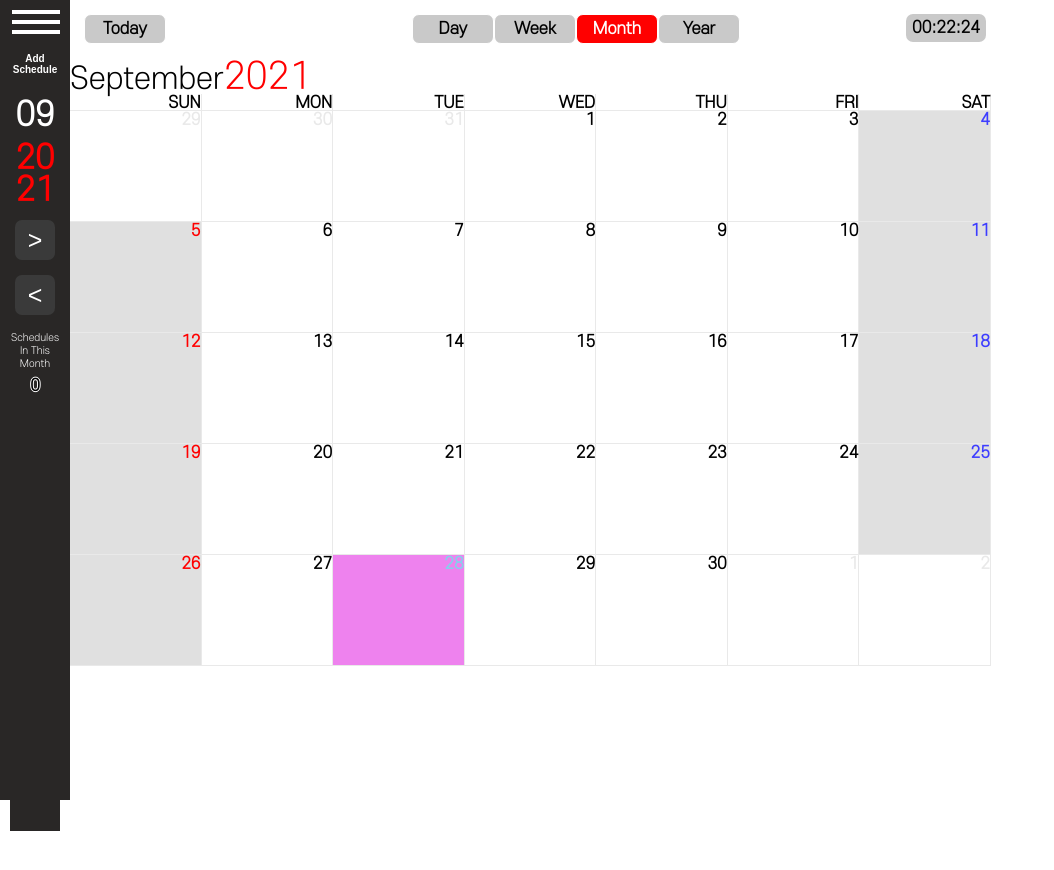
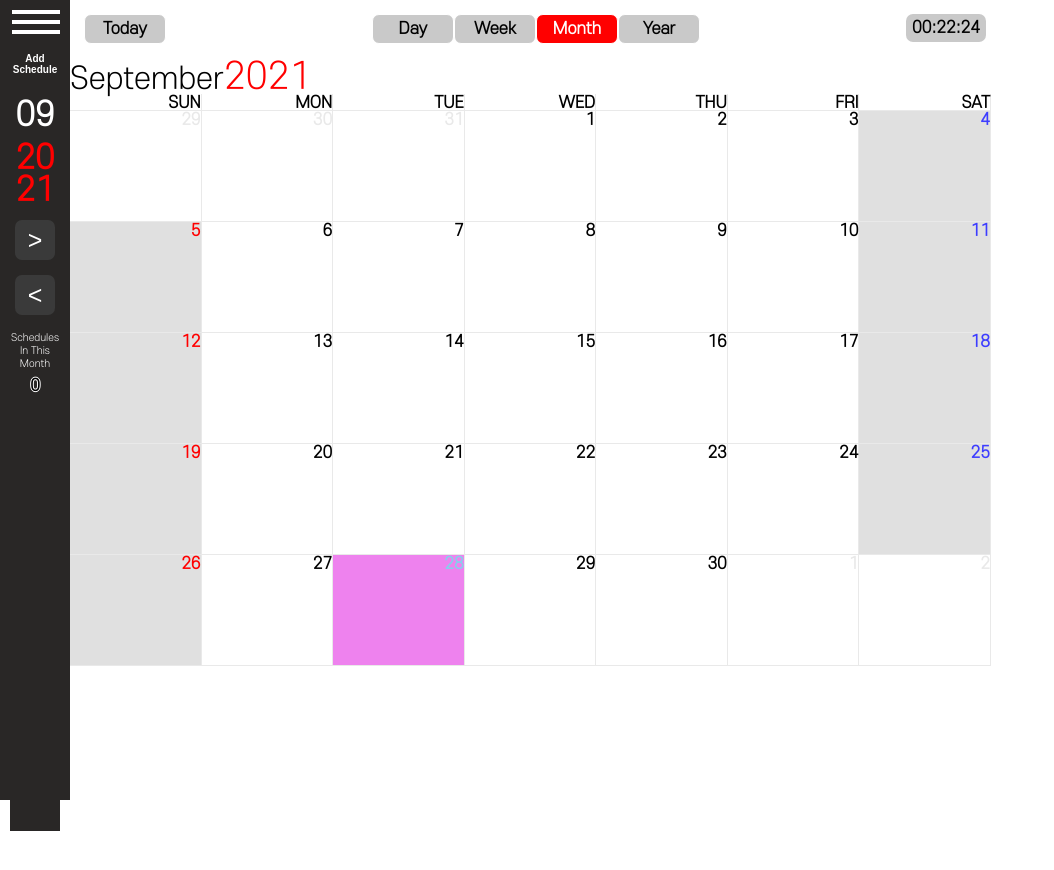
Before and after one commit to Ho-s/Calendar, a React app: page /month in a window 1280 px wide. Shown: the top 870 px of the page, without its empty margins (0-1054 px from the left). Built offline with nearby package versions, Linux system fonts and the light colour scheme.

Commit message:
Get items be spacebetween

```diff
--- a/src/component/organisms/Header/style.ts
+++ b/src/component/organisms/Header/style.ts
@@ -3,9 +3,8 @@ import styled from 'styled-components'
 export const MainCalendarHead = styled.div`
     padding:14px;
     height: 30px;
-    position: relative;
     display: flex;
-    min-width: 620px;
+    justify-content: space-between;
     line-height: 1.7;
 `
 
@@ -37,8 +36,6 @@ export const linkWrapper = styled.div`
 `
 
 export const TodayButton = styled.div`
-position: absolute;
-left: 14px;
 line-height: 1.7;
     &.clicked{
         color: white;
@@ -55,6 +52,4 @@ width: 80px;
 line-height: 1.7;
 background-color: rgb(201, 201, 201);
 border-radius: 7px;
-position: absolute;
-right: 14px;
 `
```
